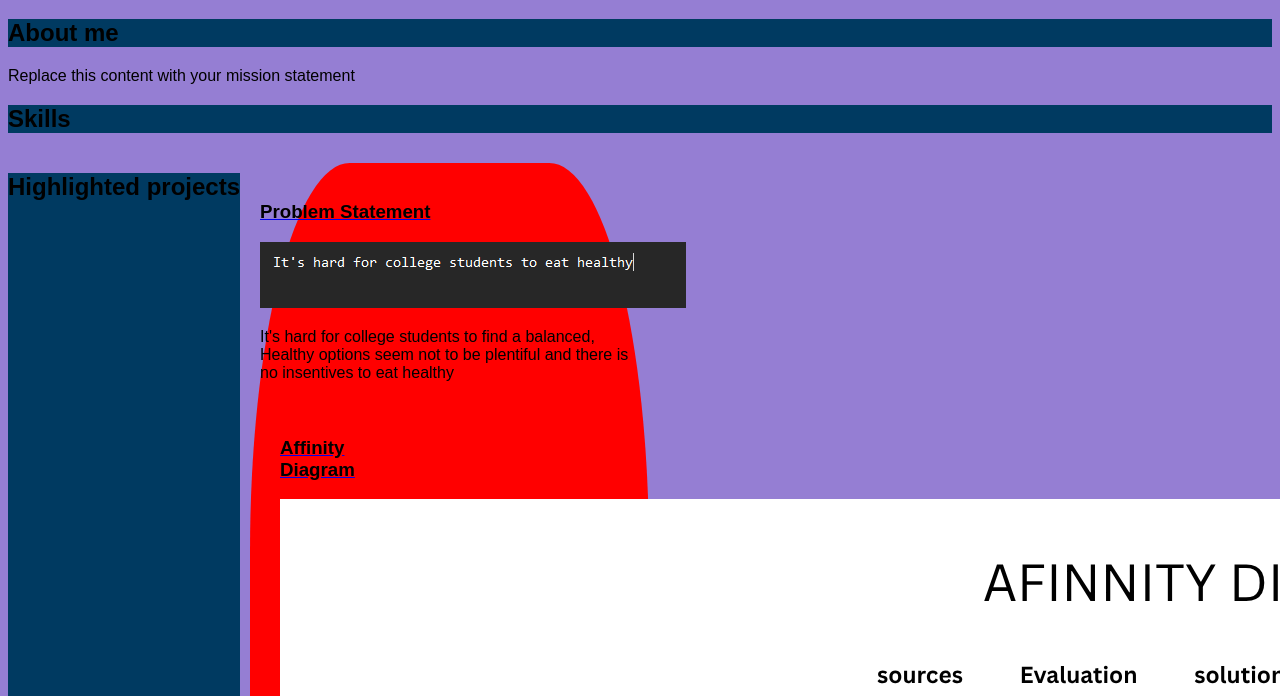
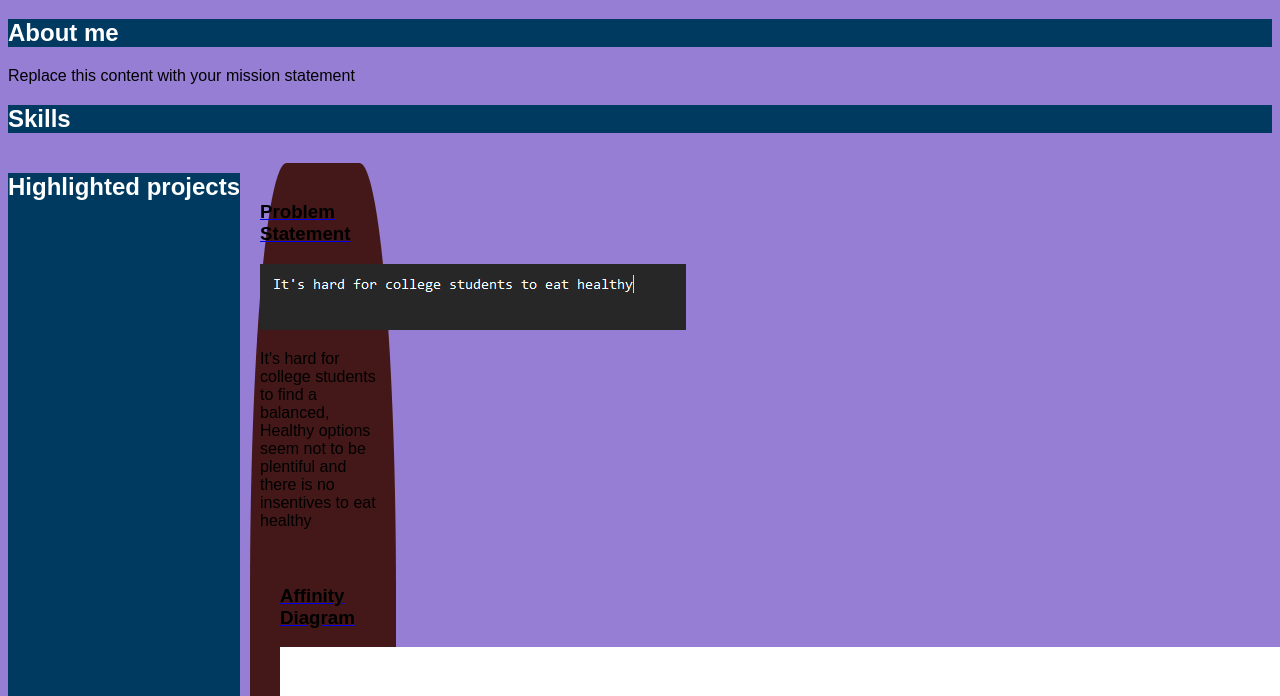
Before and after one commit to ChrisEdwards2006/ChrisEdwards2006.github.io, a plain HTML site: page index.html in a window 1280 px wide. Shown: the part 61-757 px from the top of the page. Drawn offline with Linux system fonts and the light colour scheme.

Commit message:
more testing with colors

```diff
--- a/styles.css
+++ b/styles.css
@@ -8,7 +8,7 @@ h1 {
 }
 h2 {
 	background: rgb(0, 58, 97);
-    color: rgb(0, 0, 0);
+    color: rgb(255, 255, 255);
 	text-align: left;
 }
 h3 {
@@ -26,10 +26,10 @@ p {
 
 /* condensed to save space */
 .project {
-	width: 30%;
+	width: 10%;
 	margin: 10px;
 	padding: 20px 10px;
-	background: rgb(255, 0, 0);
+	background: rgb(68, 24, 24);
 	/* pick a color */
 	border-radius: 25%;
 }
```
